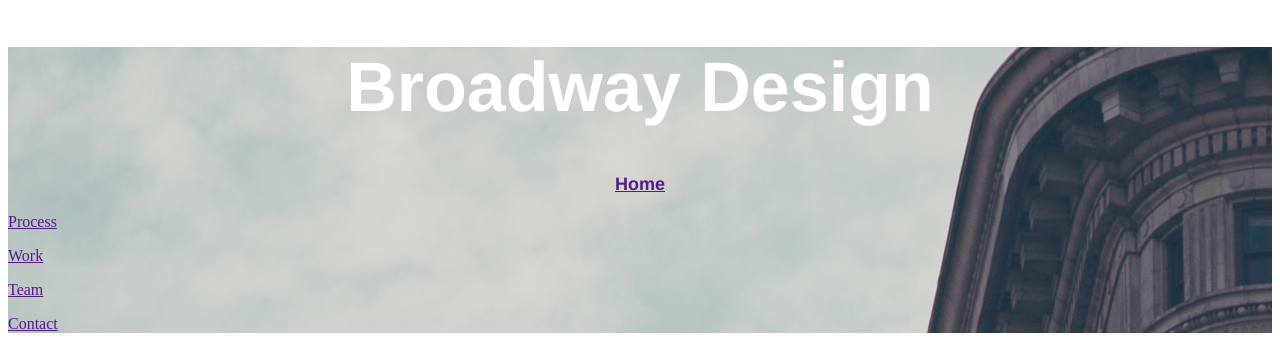
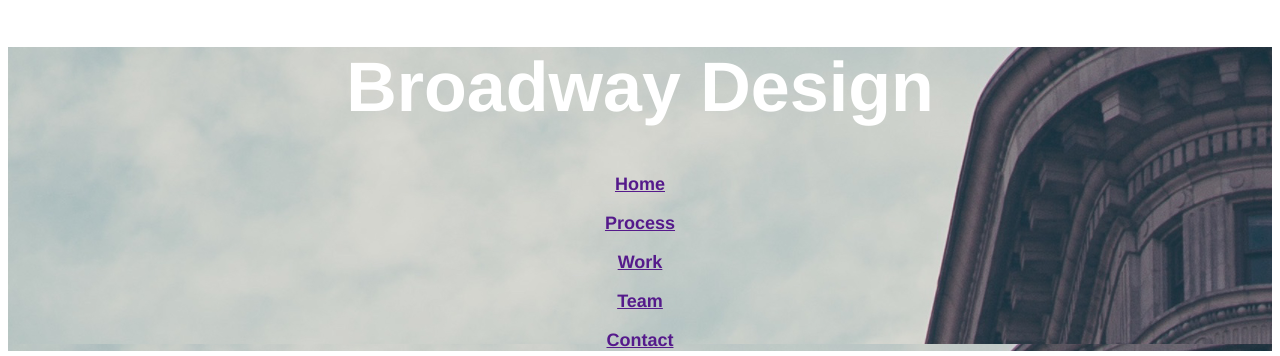
Before and after one commit to frapplecat/broadwaydesign, a plain HTML site: page index.html in a window 1280 px wide. Shown: the top 356 px of the page. Drawn offline with Linux system fonts and the light colour scheme.

Commit message:
change other toplinks.

```diff
--- a/index.html
+++ b/index.html
@@ -9,10 +9,10 @@
   <div class="header">
     <h1>Broadway Design</h1>
     <p class="toplink"><a href="">Home</a></p>
-    <p><a href="">Process</a></p>
-    <p><a href="">Work</a></p>
-    <p><a href="">Team</a></p>
-    <p><a href="">Contact</a></p>
+    <p class="toplink"><a href="">Process</a></p>
+    <p class="toplink"><a href="">Work</a></p>
+    <p class="toplink"><a href="">Team</a></p>
+    <p class="toplink"><a href="">Contact</a></p>
 </div>
 
 </p>
```
